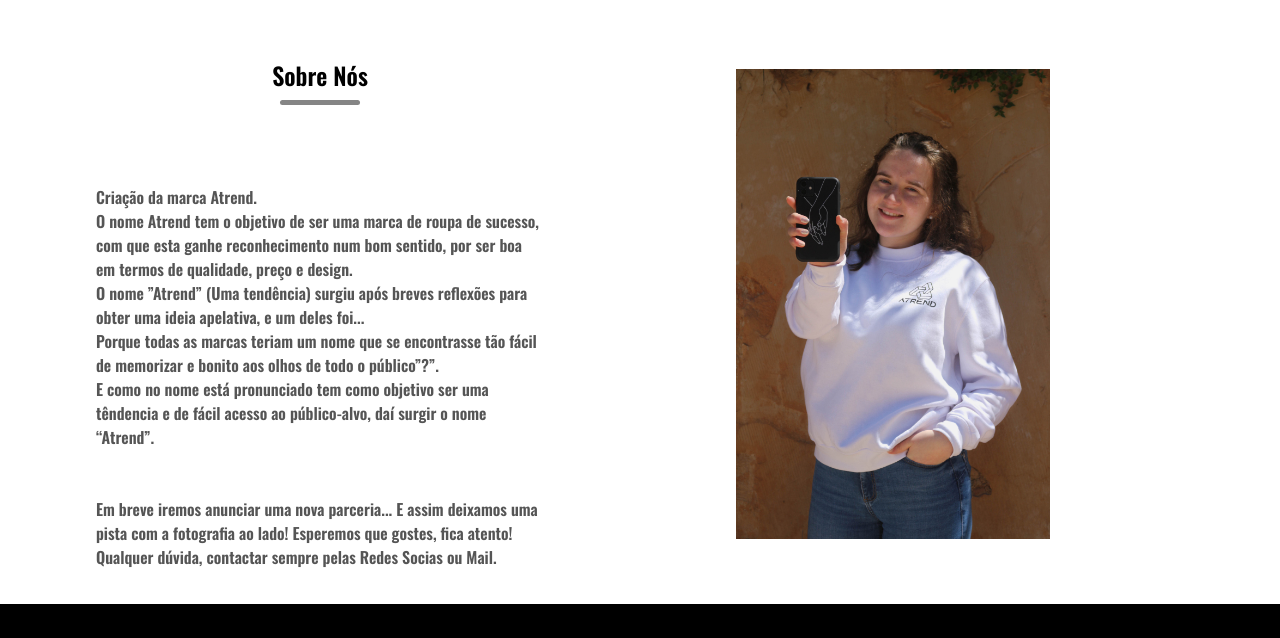
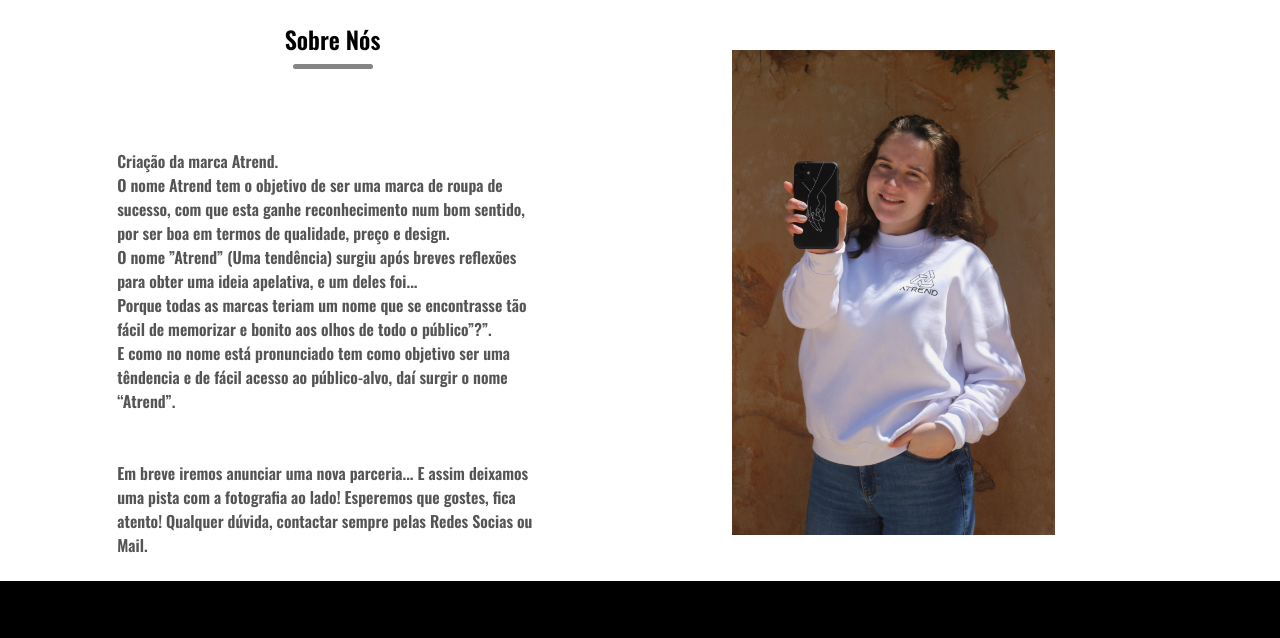
Before and after one commit to atrendstore/home, a plain HTML site: page sobre.html in a window 1280 px wide. Shown: the part 82-720 px from the top of the page. Drawn offline with nearby package versions, Linux system fonts and the light colour scheme.

Commit message:
Add files via upload

```diff
--- a/sobre.html
+++ b/sobre.html
@@ -33,6 +33,7 @@
                 onclick="menutoggle()">
             </div>
         </div>
+        <div class="container">
         <div class="row">
             <div class="col-6">
                 <h2 class="title">Sobre Nós</h2>
@@ -46,11 +47,12 @@
                     Em breve iremos anunciar uma nova parceria... E assim deixamos uma pista com a fotografia ao lado!
                     Esperemos que gostes, fica atento!
                     Qualquer dúvida, contactar sempre pelas Redes Socias ou Mail.
-                  </p>
+                  </p><br>
             </div>
             <div class="col-6">
                 <img src="imagens/inesC.jpg">
             </div>
+        </div>
         </div>
         </div>
 <div class="footer">
--- a/style.css
+++ b/style.css
@@ -58,8 +58,8 @@ p{
     min-width: 300px;
 }
 .col-6 img{
-    max-width: 70%;
-    padding: 60px 0;
+    max-width: 75%;
+    padding: 10px 0px;
 }
 .col-2 h1{
     font-size: 60px;
```
